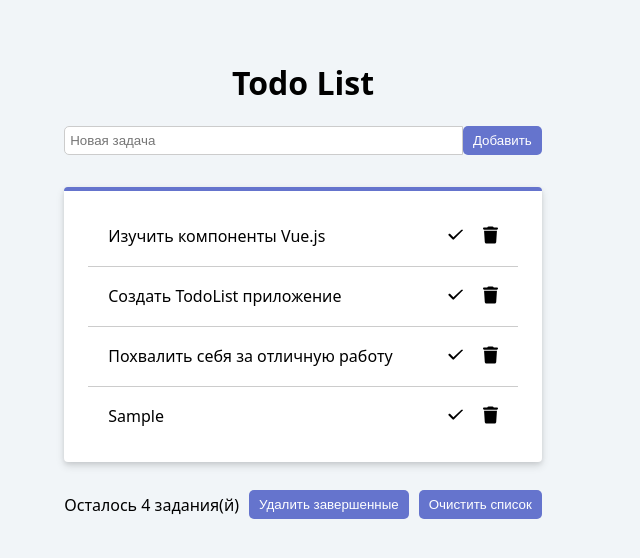
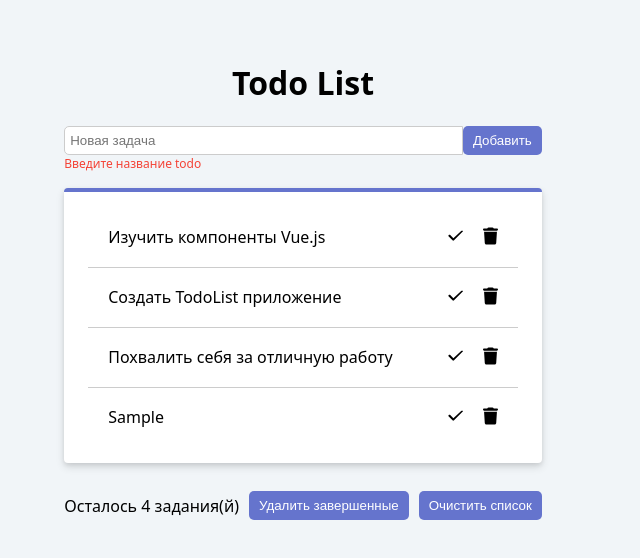
Before and after one commit to hrum-hrum/todo-list, a Vue app: page / in a window 1280 px wide. Both pictures are taken after typing "Sample" into the empty fields and a click on the button "Добавить". Shown: the top 558 px of the page, without its empty margins (0-640 px from the left). Built offline with nearby package versions, Linux system fonts and the light colour scheme.

Commit message:
add vee-validate

```diff
--- a/src/components/TodoForm.vue
+++ b/src/components/TodoForm.vue
@@ -1,17 +1,17 @@
 <script setup>
 import { ref, defineEmits } from 'vue'
 import { Form, Field, ErrorMessage } from 'vee-validate'
-//import * as yup from 'yup'
+import * as yup from 'yup'
 
+const todoTitle = ref('')
 const $emit = defineEmits(['add-todo'])
-const todoTitle = ref('')
 
-// const formValidationSchema = yup.object({
-//   todoTitleInput: yup.string().required('Введите название todo'),
-// })
+const formValidationSchema = yup.object({
+  todoTitleInput: yup.string().required('Введите название todo'),
+})
 
-const formSubmitHandler = () => {
-  //console.log(form)
+const formSubmitHandler = (values) => {
+  console.log(values)
   if (todoTitle.value) {
     $emit('add-todo', todoTitle.value)
     todoTitle.value = ''
@@ -21,9 +21,9 @@ const formSubmitHandler = () => {
 </script>
 
 <template>
-  <form class="form" @submit.prevent="formSubmitHandler">
+  <Form class="form" :validation-schema="formValidationSchema" @submit="formSubmitHandler">
     <div class="form__group form__group--todo">
-      <input
+      <Field
         class="form-control"
         name="todoTitleInput"
         type="text"
@@ -32,8 +32,8 @@ const formSubmitHandler = () => {
       />
       <button class="btn btn--add-todo" type="submit">Добавить</button>
     </div>
-    <!-- <ErrorMessage name="todoTitleInput" class="message message--error" /> -->
-  </form>
+    <ErrorMessage name="todoTitleInput" class="message message--error" />
+  </Form>
 </template>
 
 <style setup>
@@ -64,11 +64,12 @@ const formSubmitHandler = () => {
 }
 
 .message {
+  display: block;
   margin: 0;
   font-size: 0.75rem;
-  text-align: center;
   position: relative;
   left: 0;
+  margin-bottom: -1rem;
 }
 
 .message--error {
```
